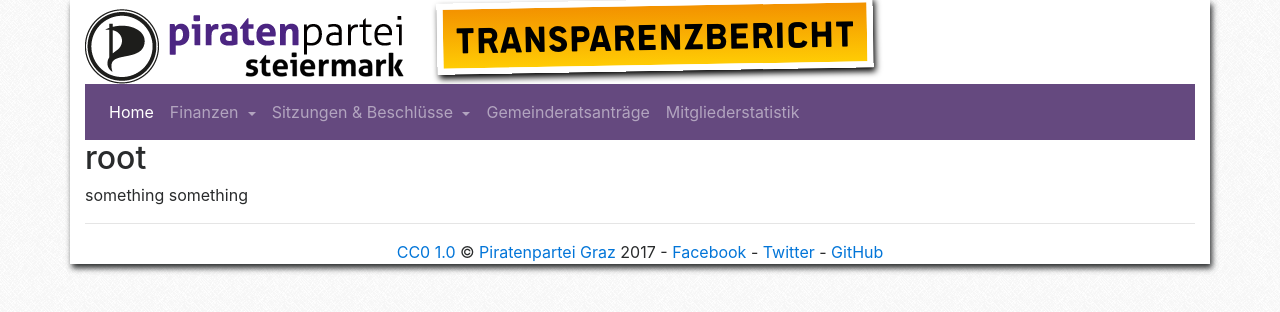
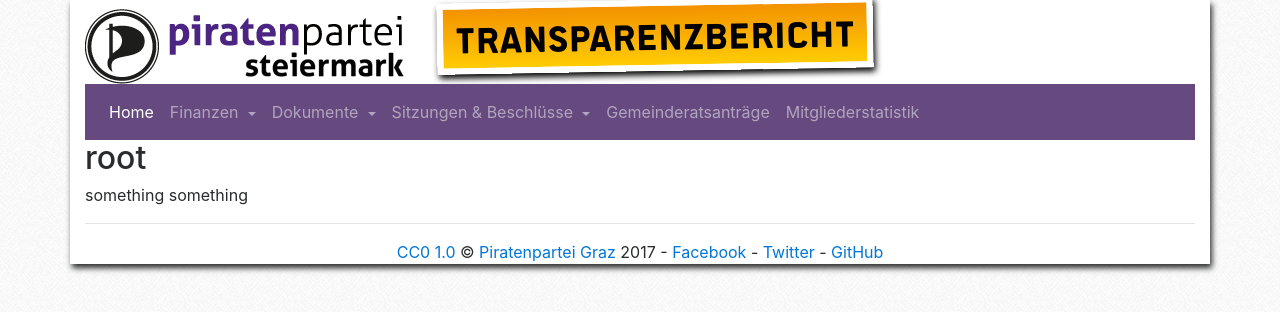
Before and after one commit to PPOE/ppstmk-transparenz, a PHP site: page / in a window 1280 px wide. Shown: the top 312 px of the page. Run offline with PHP 8.4, Linux system fonts and the light colour scheme.

Commit message:
add documents link

```diff
--- a/templates/layout.php
+++ b/templates/layout.php
@@ -35,6 +35,16 @@
                             <a class="dropdown-item" href="?page=2015-klubf">Klubförderung 2015</a>
                             <a class="dropdown-item" href="?page=2016-klubf">Klubförderung 2016</a>
                             <a class="dropdown-item" href="?page=2017-klubf">Klubförderung 2017</a>
+                        </div>
+                    </li>
+                    <li class="nav-item dropdown">
+                        <a class="nav-link dropdown-toggle" href="#" id="navbarDropdownMenuLink" data-toggle="dropdown" aria-haspopup="true" aria-expanded="false">
+                            Dokumente
+                        </a>
+                        <div class="dropdown-menu" aria-labelledby="navbarDropdownMenuLink">
+                            <a class="dropdown-item" href="#">???</a>
+                            <a class="dropdown-item" href="#">???</a>
+                            <a class="dropdown-item" href="#">???</a>
                         </div>
                     </li>
                     <li class="nav-item dropdown">
```
